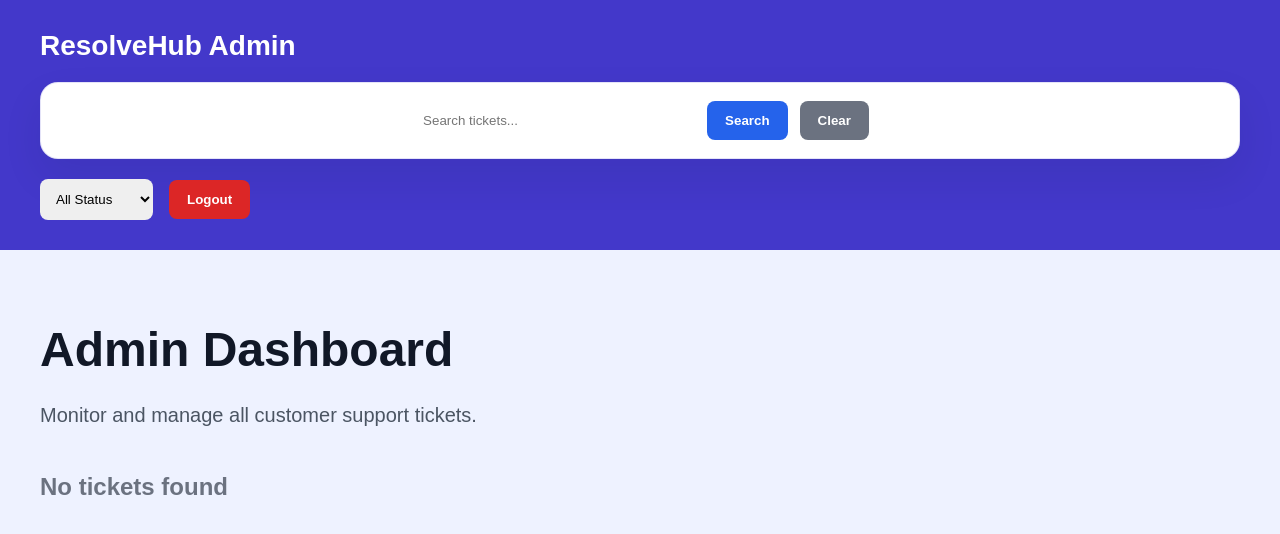
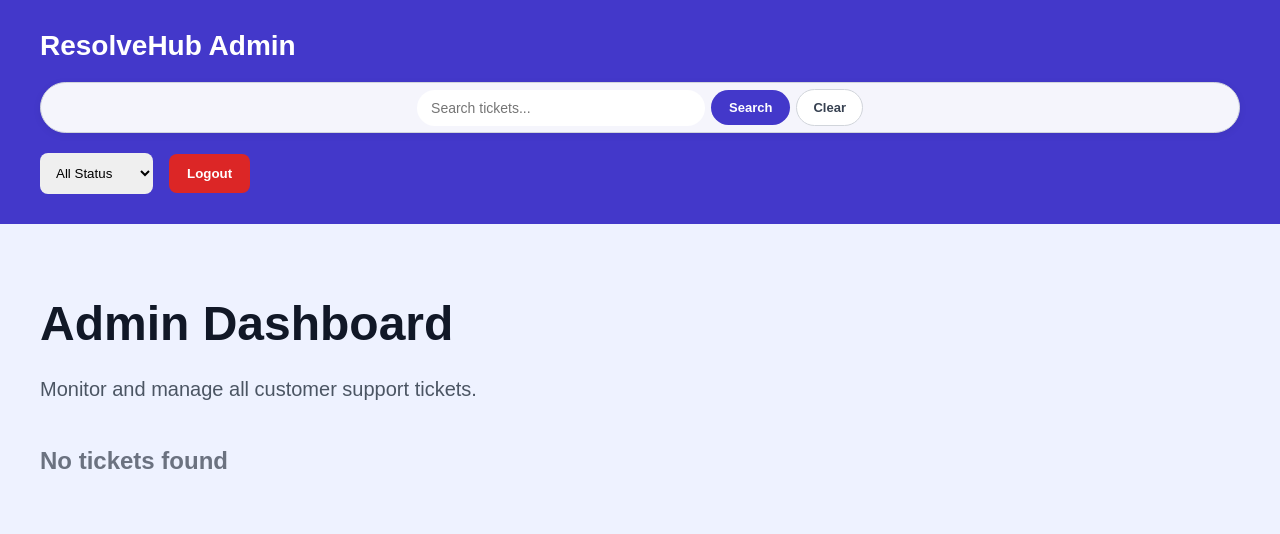
Before and after one commit to 21f2000639/CRM_system, a Flask app: page /admin/dashboard in a window 1280 px wide. Shown: the top 534 px of the page. Run offline with Flask 3, Linux system fonts and the light colour scheme; the visitor is signed in with stand-in values (Sample User, id 1); data that the repository does not hold is empty.

Commit message:
Search boxes updated1

```diff
--- a/templates/admin_dashboard.html
+++ b/templates/admin_dashboard.html
@@ -550,44 +550,50 @@ const navbar = {
 }
 
 const searchInput = {
-    padding:"12px",
-    width:"260px",
-    borderRadius:"8px",
-    border:"none"
+    padding:"10px 14px",
+    width:"300px",
+    borderRadius:"20px",
+    border:"none",
+    fontSize:"14px",
+    background:"white",
+    outline:"none"
 }
 
 const searchButton = {
-    padding:"12px 18px",
+    padding:"10px 18px",
     border:"none",
-    borderRadius:"8px",
-    background:"#2563eb",
+    borderRadius:"20px",
+    background:"#4338ca",
     color:"white",
-    fontWeight:"bold",
-    cursor:"pointer"
+    fontWeight:"600",
+    cursor:"pointer",
+    fontSize:"13px",
+    transition:"all 0.2s ease"
 }
 
 const clearButton = {
-    padding:"12px 18px",
-    border:"none",
-    borderRadius:"8px",
-    background:"#6b7280",
-    color:"white",
-    fontWeight:"bold",
-    cursor:"pointer"
+    padding:"10px 16px",
+    border:"1px solid #d1d5db",
+    borderRadius:"20px",
+    background:"white",
+    color:"#374151",
+    fontWeight:"600",
+    cursor:"pointer",
+    fontSize:"13px",
+    transition:"all 0.2s ease"
 }
 
 const searchBox = {
     display:"flex",
     alignItems:"center",
-    gap:"12px",
-    padding:"18px 22px",
-    background:"white",
-    borderRadius:"18px",
-    boxShadow:"0 18px 40px rgba(15,23,42,0.08)",
-    border:"1px solid rgba(67,56,202,0.14)",
-    width:"100%",
-    flexWrap:"wrap",
-    justifyContent:"center"
+    gap:"6px",
+    padding:"6px 8px",
+    background:"rgba(255,255,255,0.95)",
+    borderRadius:"28px",
+    border:"1px solid #d1d5db",
+    width:"auto",
+    flexWrap:"nowrap",
+    boxShadow:"0 2px 8px rgba(0,0,0,0.06)"
 }
 
 const filterSelect = {
```
Also changed, not shown: templates/home.html (+30 -24 lines).
